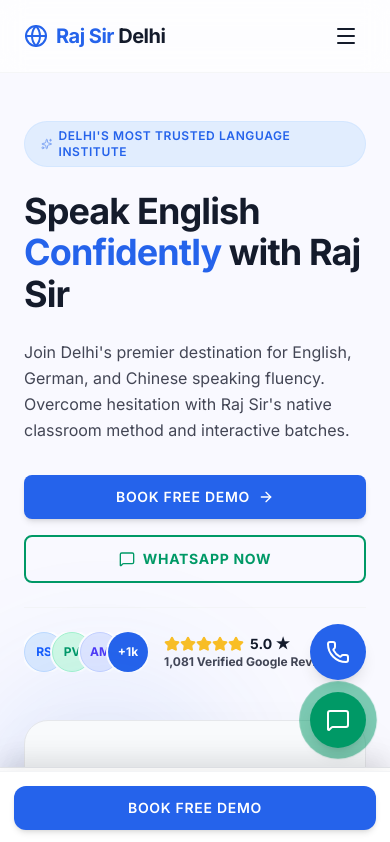
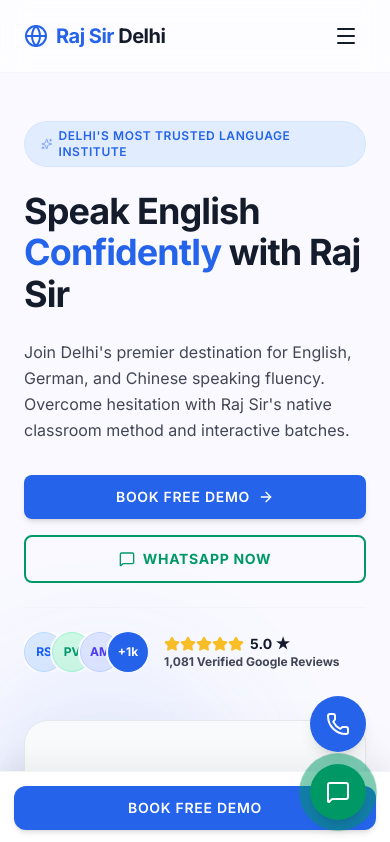
Before and after one commit to shreeelecticautomobiles-ui/Raj-Sir-Delhi, a React (Vite) app: page / in a window 390 px wide. Shown: the top 842 px of the page. Built offline with nearby package versions, Linux system fonts and the light colour scheme.

Commit message:
refactor: remove mobile sticky bottom bar
Consolidate floating action buttons to a fixed position across all pages and remove the redundant mobile-only booking bar to simplify the layout.

```diff
--- a/src/components/FloatingActions.tsx
+++ b/src/components/FloatingActions.tsx
@@ -11,9 +11,7 @@
     <>
       <div
         id="floating-actions-container"
-        className={`fixed right-6 z-50 flex flex-col gap-3 transition-all duration-300 ${
-          isContactPage ? 'bottom-6' : 'bottom-24 md:bottom-6'
-        }`}
+        className="fixed right-6 z-50 flex flex-col gap-3 bottom-6"
       >
         {/* Call Button */}
         <a
@@ -42,22 +40,6 @@
           </a>
         </div>
       </div>
-
-      {/* Mobile Sticky Bottom Bar (only below 768px, stays visible, doesn't overlap due to bottom-24 height of floating controls) */}
-      {!isContactPage && (
-        <div
-          id="mobile-sticky-bottom-bar"
-          className="md:hidden fixed bottom-0 left-0 right-0 bg-white/95 backdrop-blur-md border-t border-gray-200 px-4 py-3.5 z-40 shadow-[0_-8px_30px_rgba(0,0,0,0.08)]"
-        >
-          <button
-            id="mobile-sticky-book-btn"
-            onClick={() => navigate('/contact')}
-            className="w-full bg-[#2563EB] hover:bg-[#004AC6] text-white py-3.5 px-4 rounded-lg font-sans font-bold text-sm uppercase tracking-wider transition-all duration-200 active:scale-[0.98] shadow-md flex items-center justify-center gap-2"
-          >
-            <span>Book Free Demo Class</span>
-          </button>
-        </div>
-      )}
     </>
   );
 }
```
